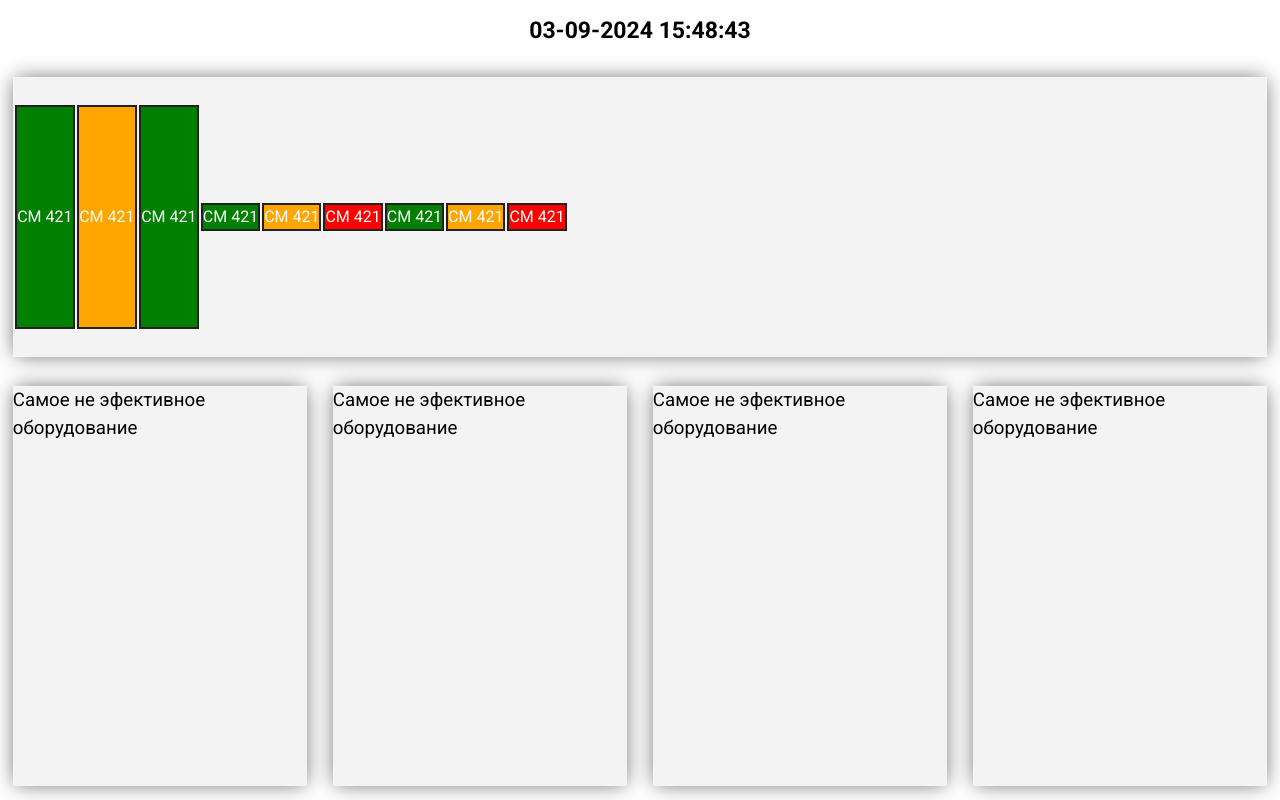
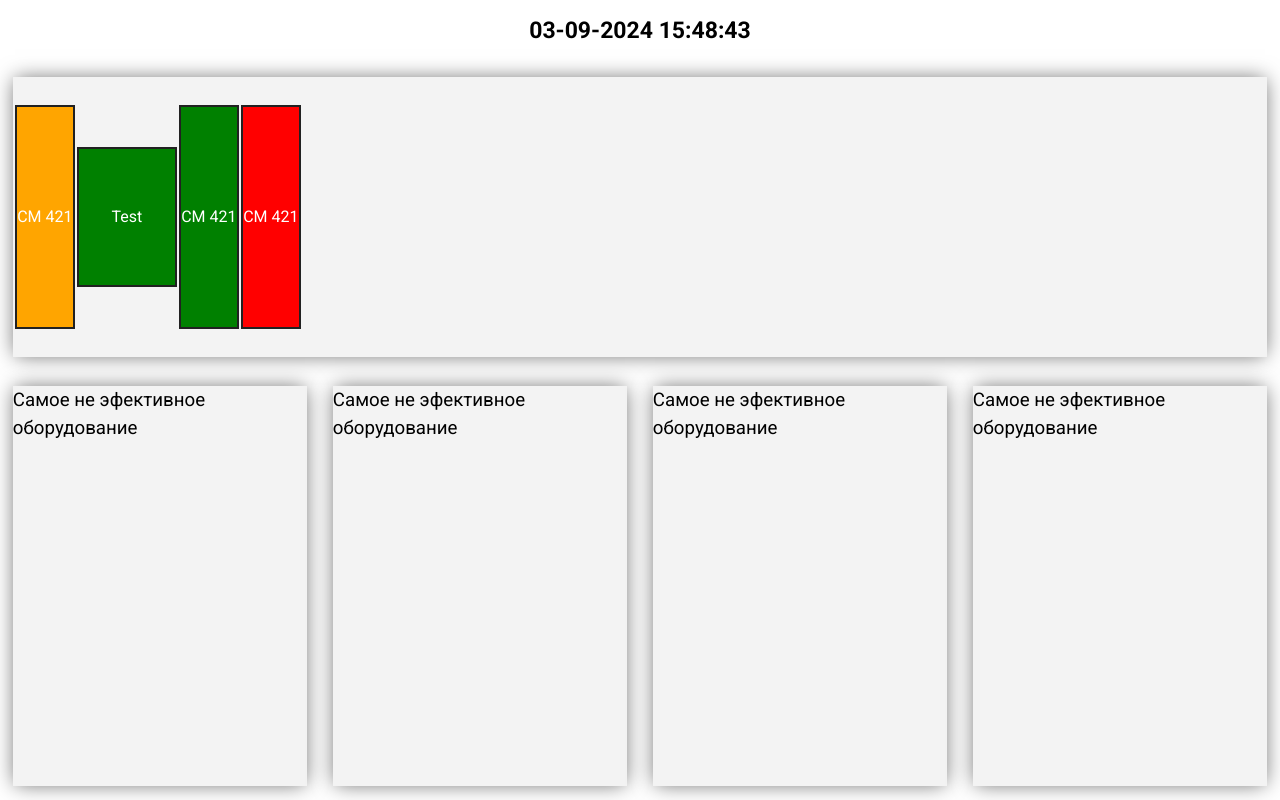
Before and after one commit to artemlusakov/SmtMaks, a React (Vite) app in the folder MaterialUI/: page / in a window 1280 px wide. Built offline with nearby package versions, Linux system fonts and the light colour scheme.

Commit message:
rebild WorkingLineElement

```diff
--- /dev/null
+++ b/MaterialUI/src/Pages/Main/Components/WorkingLineElement/WorkingLineElement.css
@@ -0,0 +1,58 @@
+.WorkingLine__Element {
+    display: flex;
+    align-items: center;
+    justify-content: center;
+    color: #fff;
+    text-decoration: none;
+
+    margin-left: 2px;
+
+    border: 2px solid #212121;
+}
+
+/* Размеры элементов */
+
+.Element60x80{
+    width: 60px;
+    height: 80%;
+  }
+.Element100x50{
+    width: 100px;
+    height: 50%;
+  }
+
+/*  */
+
+.WorkingLine__Element_good {
+    background-color: green;
+  }.WorkingLine__Element_good:hover{
+    border: green solid 2px;
+    background-color: rgb(5, 97, 5);
+    transition: all 0.7s ease-in-out;
+  }
+
+  .WorkingLine__Element_normal {
+    background-color: orange;
+  } .WorkingLine__Element_normal:hover{
+    border: orange solid 2px;
+    background-color:rgb(255, 191, 0) ;
+    transition: all 0.7s ease-in-out;
+  }
+
+  .WorkingLine__Element_bad {
+    background-color: red;
+  }.WorkingLine__Element_bad:hover{
+    border: red solid 2px;
+    background-color:rgb(206, 0, 0) ;
+    transition: all 0.7s ease-in-out;
+  }
+
+  /* стили для tooltip */
+.customTooltip {
+    background-color: blue !important;
+    color: white !important;
+    height: 50px !important;
+    display: flex !important;
+    align-items: center !important;
+    justify-content: center !important;
+  }
--- /dev/null
+++ b/MaterialUI/src/Pages/Main/Components/WorkingLineElement/WorkingLineElement.tsx
@@ -0,0 +1,30 @@
+import { Tooltip } from '@mui/material';
+import { NavLink } from 'react-router-dom';
+import './WorkingLineElement.css'
+
+interface Props {
+    titleNameElemet:string,
+    idElement:string,
+    linkElement:string,
+    nameElement:string,
+    valueElement?:number | undefined,
+    size: string
+}
+export default function WorkingLineElement(props:Props) {
+
+      // Функция для определения статуса
+      const getStatusClass = (value?:number) => {
+        if (value && value > 1500) return "WorkingLine__Element_bad";
+        else if (value && value > 1000) return "WorkingLine__Element_normal";
+        else return "WorkingLine__Element_good";
+      };
+
+
+  return (
+    <Tooltip title={`${props.titleNameElemet} id: ${props.idElement}`} classes={{ tooltip: "customTooltip" }}>
+    <NavLink to={`${props.linkElement}`} className={`${"WorkingLine__Element"} ${props.size} ${getStatusClass(props.valueElement ?? 0)}`}>
+      <div>{props.nameElement}</div>
+    </NavLink>
+  </Tooltip>
+  )
+}
--- a/MaterialUI/src/Pages/Main/Main.module.css
+++ b/MaterialUI/src/Pages/Main/Main.module.css
@@ -1,12 +1,4 @@
-/* стили для tooltip */
-.customTooltip {
-    background-color: blue !important;
-    color: white !important;
-    height: 50px !important;
-    display: flex !important;
-    align-items: center !important;
-    justify-content: center !important;
-  }
+
 
 /*  */
 .MainContent{
@@ -44,50 +36,6 @@
     width: 65%;
     height: 100%;
 }
-
-.WorkingLine__Element {
-
-    display: flex;
-    align-items: center;
-    justify-content: center;
-    color: #fff;
-    text-decoration: none;
-
-    margin-left: 2px;
-
-    border: 2px solid #212121;
-}
-.Hanwha{
-  width: 60px;
-  height: 80%;
-}
-
-.WorkingLine__Element_good {
-    background-color: green;
-  }.WorkingLine__Element_good:hover{
-    border: green solid 2px;
-    background-color: rgb(5, 97, 5);
-    transition: all 0.7s ease-in-out;
-  }
-
-  .WorkingLine__Element_normal {
-    background-color: orange;
-  } .WorkingLine__Element_normal:hover{
-    border: orange solid 2px;
-    background-color:rgb(255, 191, 0) ;
-    transition: all 0.7s ease-in-out;
-  }
-
-  .WorkingLine__Element_bad {
-    background-color: red;
-  }.WorkingLine__Element_bad:hover{
-    border: red solid 2px;
-    background-color:rgb(206, 0, 0) ;
-    transition: all 0.7s ease-in-out;
-  }
-
-
-
 /*  */
 
 .MainContent__Statistic{
--- a/MaterialUI/src/Pages/Main/Main.tsx
+++ b/MaterialUI/src/Pages/Main/Main.tsx
@@ -1,11 +1,7 @@
-import React from 'react'
 import s from './Main.module.css'
-import { Tooltip } from '@mui/material';
-import { NavLink } from 'react-router-dom';
 
-import { useDrag } from 'react-dnd';
-
-import MainClok from './Clock/MainClok'
+import MainClok from './Components/Clock/MainClok'
+import WorkingLineElement from './Components/WorkingLineElement/WorkingLineElement';
 
 export default function Main() {
   const id = "e133415";
@@ -26,63 +22,40 @@ export default function Main() {
 
       <div className={s.MainContent__WorkingLine}>
         <div className={s.WorkingLine_Box}>
-          <Tooltip title={`CM 421 id: ${id}`} classes={{ tooltip: s.customTooltip }}>
-            <NavLink to={'/CM421'} className={`${s.WorkingLine__Element} ${s.Hanwha} ${getStatusClass(value)}`}>
-              <div>CM 421</div>
-            </NavLink>
-          </Tooltip>
+        <WorkingLineElement
+          size='Element60x80'
+          titleNameElemet={'CM 421'}
+          idElement={id}
+          linkElement={'/CM421'}
+          nameElement={"CM 421"}
+          valueElement={value2}
+        />
+        <WorkingLineElement
+          size='Element100x50'
+          titleNameElemet={'Какоето оборудование'}
+          idElement={id}
+          linkElement={'/Test'}
+          nameElement={"Test"}
+          valueElement={value}
+        />
 
-          <Tooltip title={`CM 421 id: ${id}`} classes={{ tooltip: s.customTooltip }}>
-            <NavLink to={'/CM421'} className={`${s.WorkingLine__Element} ${s.Hanwha} ${getStatusClass(value2)}`}>
-              <div>CM 421</div>
-            </NavLink>
-          </Tooltip>
+        <WorkingLineElement
+          size='Element60x80'
+          titleNameElemet={'CM 421'}
+          idElement={id}
+          linkElement={'/CM421'}
+          nameElement={"CM 421"}
+          valueElement={value}
+        />
 
-          <Tooltip title={`CM 421 id: ${id}`} classes={{ tooltip: s.customTooltip }}>
-            <NavLink to={'/CM421'} className={`${s.WorkingLine__Element} ${s.Hanwha} ${getStatusClass(value)}`}>
-              <div>CM 421</div>
-            </NavLink>
-          </Tooltip>
-        </div>
-
-        <div className={s.WorkingLine_Box}>
-          <Tooltip title={`CM 421 id: ${id}`} classes={{ tooltip: s.customTooltip }}>
-            <NavLink to={'/CM421'} className={`${s.WorkingLine__Element} ${getStatusClass(value)}`}>
-              <div>CM 421</div>
-            </NavLink>
-          </Tooltip>
-
-          <Tooltip title={`CM 421 id: ${id}`} classes={{ tooltip: s.customTooltip }}>
-            <NavLink to={'/CM421'} className={`${s.WorkingLine__Element} ${getStatusClass(value2)}`}>
-              <div>CM 421</div>
-            </NavLink>
-          </Tooltip>
-
-          <Tooltip title={`CM 421 id: ${id}`} classes={{ tooltip: s.customTooltip }}>
-            <NavLink to={'/CM421'} className={`${s.WorkingLine__Element} ${getStatusClass(value3)}`}>
-              <div>CM 421</div>
-            </NavLink>
-          </Tooltip>
-        </div>
-
-        <div className={s.WorkingLine_Box}>
-          <Tooltip title={`CM 421 id: ${id}`} classes={{ tooltip: s.customTooltip }}>
-            <NavLink to={'/CM421'} className={`${s.WorkingLine__Element} ${getStatusClass(value)}`}>
-              <div>CM 421</div>
-            </NavLink>
-          </Tooltip>
-
-          <Tooltip title={`CM 421 id: ${id}`} classes={{ tooltip: s.customTooltip }}>
-            <NavLink to={'/CM421'} className={`${s.WorkingLine__Element} ${getStatusClass(value2)}`}>
-              <div>CM 421</div>
-            </NavLink>
-          </Tooltip>
-
-          <Tooltip title={`CM 421 id: ${id}`} classes={{ tooltip: s.customTooltip }}>
-            <NavLink to={'/CM421'} className={`${s.WorkingLine__Element} ${getStatusClass(value3)}`}>
-              <div>CM 421</div>
-            </NavLink>
-          </Tooltip>
+        <WorkingLineElement
+          size='Element60x80'
+          titleNameElemet={'CM 421'}
+          idElement={id}
+          linkElement={'/CM421'}
+          nameElement={"CM 421"}
+          valueElement={value3}
+        />
         </div>
       </div>
 
```
Also changed, not shown: MaterialUI/src/Pages/Main/Components/Clock/MainClok.css (renamed from MaterialUI/src/Pages/Main/Clock/MainClok.css), MaterialUI/src/Pages/Main/Components/Clock/MainClok.tsx (renamed from MaterialUI/src/Pages/Main/Clock/MainClok.tsx).
